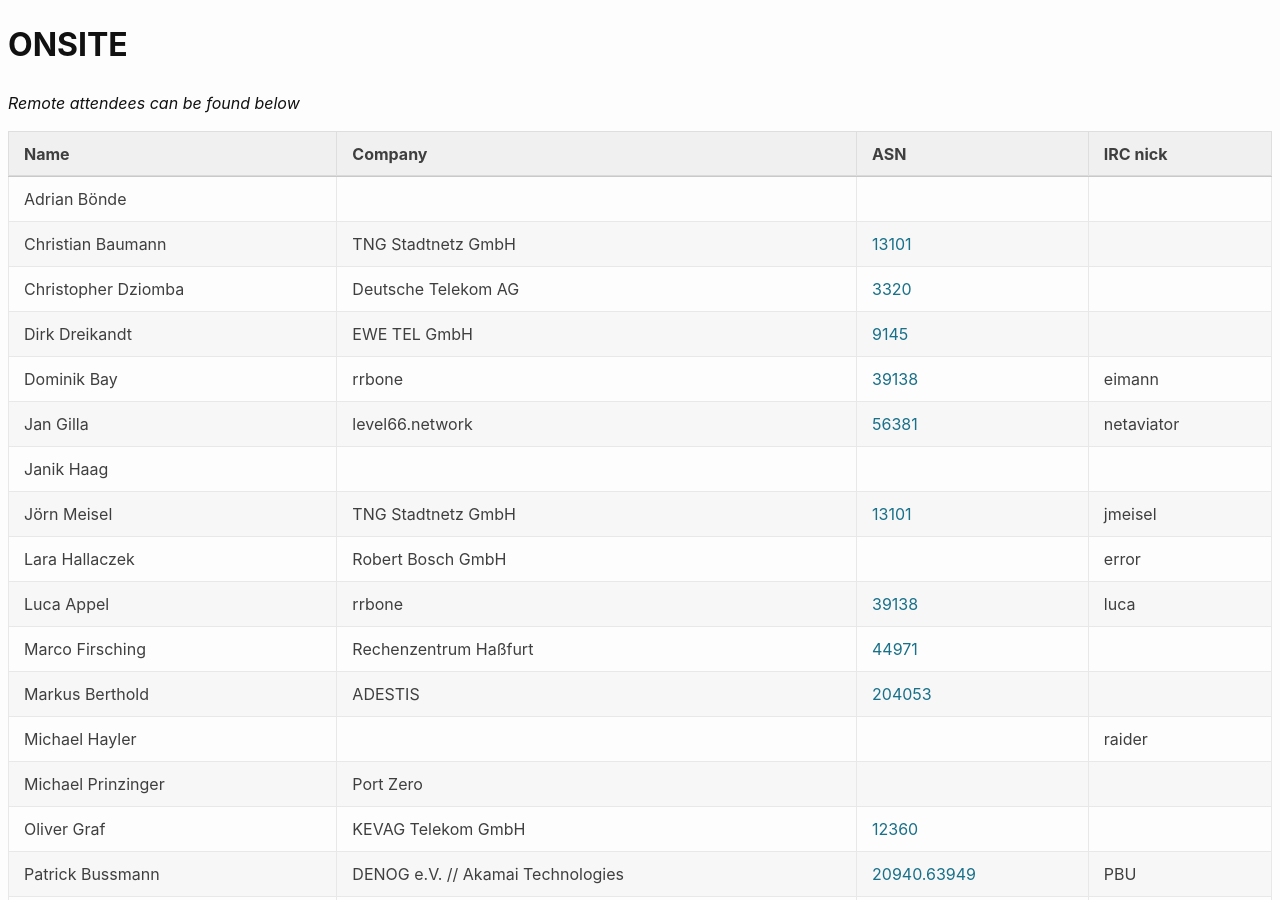
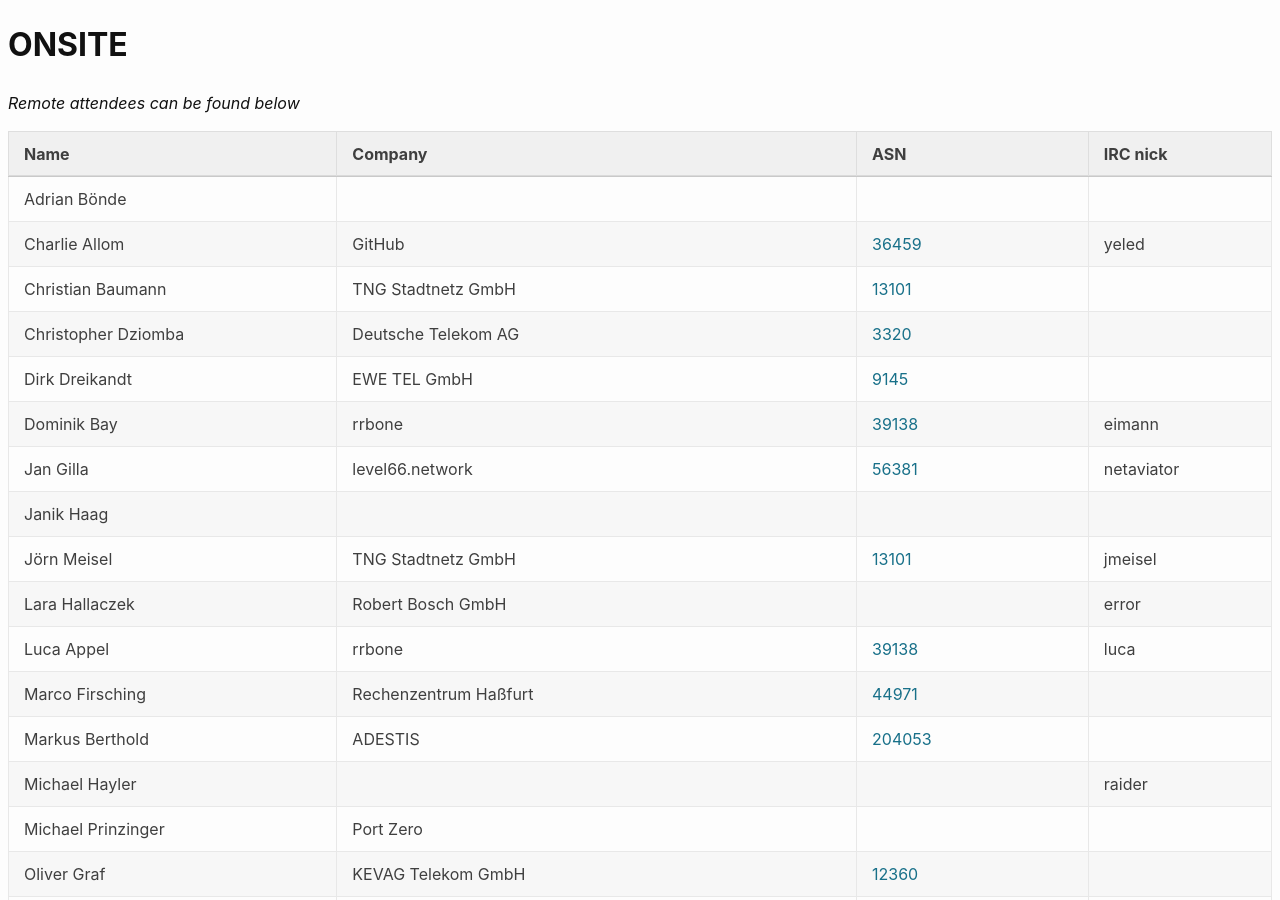
Before and after one commit to denog/pretix-attendeelist, a Jekyll site: the page built from denog15/index.md, in a window 1280 px wide and 900 px high. Built offline with Jekyll 4.4.1, drawn with Linux system fonts in a browser that asks for light colours.

Commit message:
Latest data: Tue Jul 11 22:30:12 UTC 2023

```diff
--- a/_data/attendees_denog15_onsite.json
+++ b/_data/attendees_denog15_onsite.json
@@ -4,6 +4,12 @@
     "company": null,
     "irc": null,
     "asn": null
+  },
+  {
+    "name": "Charlie Allom",
+    "company": "GitHub",
+    "irc": "yeled",
+    "asn": "36459"
   },
   {
     "name": "Christian Baumann",
```
